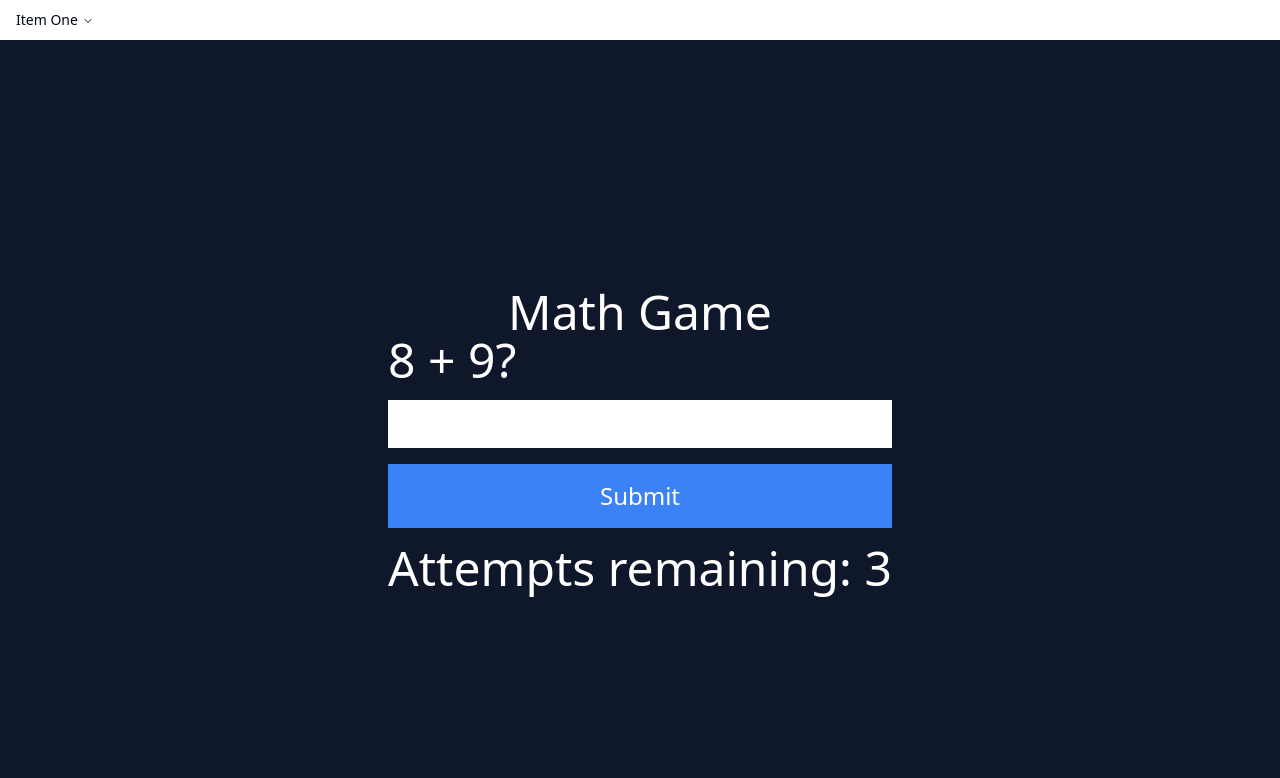
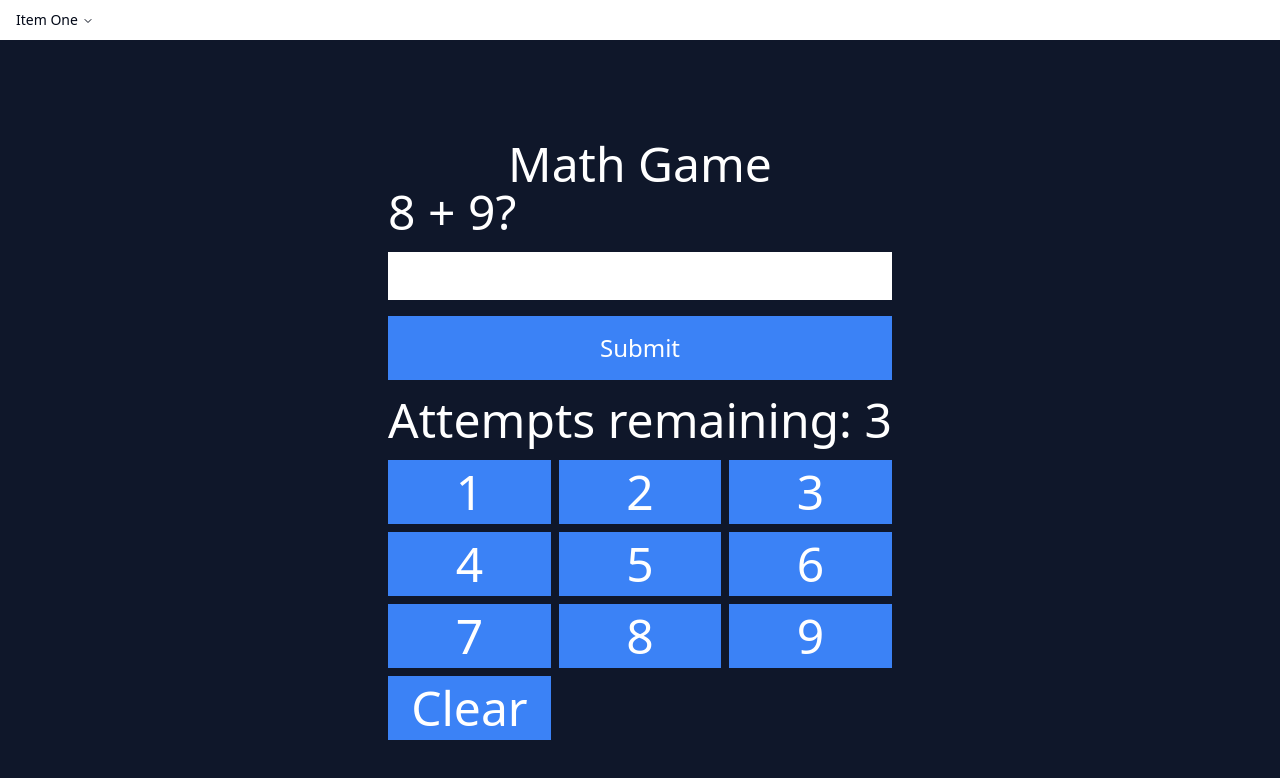
Before and after one commit to bartswierz/learning-game, a React (Vite) app: page / in a window 1280 px wide. Shown: the top 778 px of the page. Built offline with nearby package versions, Linux system fonts and the light colour scheme; the HTML template or start-up script is replaced by a standard one.

Commit message:
added number grid for input

```diff
--- a/src/App.tsx
+++ b/src/App.tsx
@@ -15,7 +15,7 @@ function App() {
   // const [count, setCount] = useState(0);
   const [num1, setNum1] = useState(0);
   const [num2, setNum2] = useState(0);
-  const [userAnswer, setUserAnswer] = useState("");
+  const [userAnswer, setUserAnswer] = useState(null);
   const [attempts, setAttempts] = useState(3);
   const [message, setMessage] = useState("");
   const [gameOver, setGameOver] = useState(false);
@@ -57,6 +57,10 @@ function App() {
     setUserAnswer(e.target.value);
   };
 
+  const handleClick = (num: number) => {
+    setUserAnswer((userAnswer) => userAnswer + num);
+  };
+
   return (
     <>
       <NavigationMenu>
@@ -92,6 +96,43 @@ function App() {
               Submit
             </button>
             <p>Attempts remaining: {attempts}</p>
+            {/* Number Grid */}
+            <ul className="grid grid-cols-3 max-w-[90vw] gap-2">
+              <li className="bg-blue-500 text-white text-center px-4 py-2">
+                <button onClick={() => handleClick(1)} className="hover:cursor-pointer">
+                  1
+                </button>
+              </li>
+              <li className="bg-blue-500 text-white text-center px-4 py-2">
+                <button onClick={() => handleClick(2)}>2</button>
+              </li>
+              <li className="bg-blue-500 text-white text-center px-4 py-2">
+                <button onClick={() => handleClick(3)}>3</button>
+              </li>
+              <li className="bg-blue-500 text-white text-center px-4 py-2">
+                <button onClick={() => handleClick(4)}>4</button>
+              </li>
+              <li className="bg-blue-500 text-white text-center px-4 py-2">
+                <button onClick={() => handleClick(5)}>5</button>
+              </li>
+              <li className="bg-blue-500 text-white text-center px-4 py-2">
+                <button onClick={() => handleClick(6)}>6</button>
+              </li>
+              <li className="bg-blue-500 text-white text-center px-4 py-2">
+                <button onClick={() => handleClick(7)}>7</button>
+              </li>
+              <li className="bg-blue-500 text-white text-center px-4 py-2">
+                <button onClick={() => handleClick(8)}>8</button>
+              </li>
+              <li className="bg-blue-500 text-white text-center px-4 py-2">
+                <button onClick={() => handleClick(9)}>9</button>
+              </li>
+              <li className="grid">
+                <button className="bg-blue-500 text-white text-center px-4 py-2" onClick={() => setUserAnswer("")}>
+                  Clear
+                </button>
+              </li>
+            </ul>
           </div>
         )}
       </div>
```
